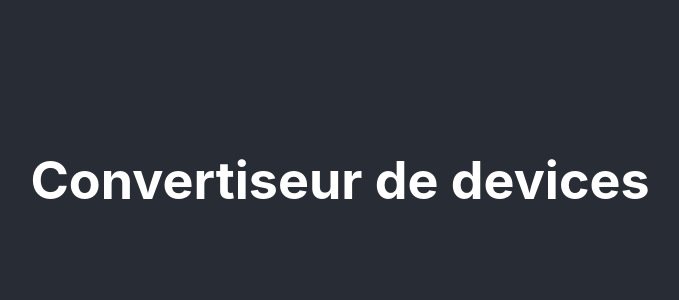
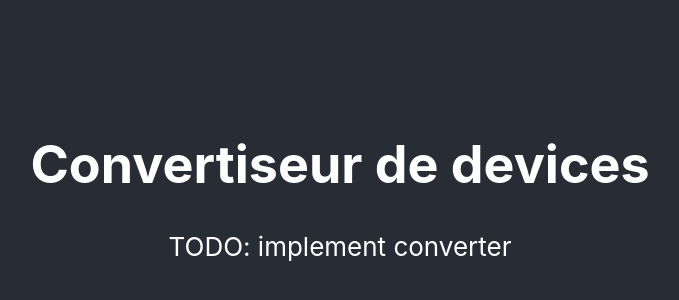
Before and after one commit to lsmod/oclock-test, a React (Create React App) app: page / in a window 1280 px wide. Shown: the part 220-520 px from the top of the page, without its empty margins (300-979 px from the left). Built offline with nearby package versions, Linux system fonts and the light colour scheme.

Commit message:
ajout composant CurrencyConverter

```diff
--- a/src/App.js
+++ b/src/App.js
@@ -1,11 +1,13 @@
 import React from "react";
 import "./App.css";
+import CurrencyConverter from "./components/CurrencyConverter";
 
 function App() {
   return (
     <div className="App">
       <header className="App-header">
         <h1>Convertiseur de devices</h1>
+        <CurrencyConverter />
       </header>
     </div>
   );
--- /dev/null
+++ b/src/components/CurrencyConverter.css
@@ -0,0 +1,2 @@
+.currency-converter_wrapper {
+}
--- /dev/null
+++ b/src/components/CurrencyConverter.js
@@ -0,0 +1,10 @@
+import React from "react";
+import "./CurrencyConverter.css";
+
+function CurrencyConverter() {
+  return (
+    <div className="currency-converter_wrapper">TODO: implement converter</div>
+  );
+}
+
+export default CurrencyConverter;
--- /dev/null
+++ b/src/components/DeviceContext.js
@@ -0,0 +1,4 @@
+export const ThemeContext = React.createContext({
+  currentDevice: "EUR",
+  toggleDevice: device => {}
+});
```
